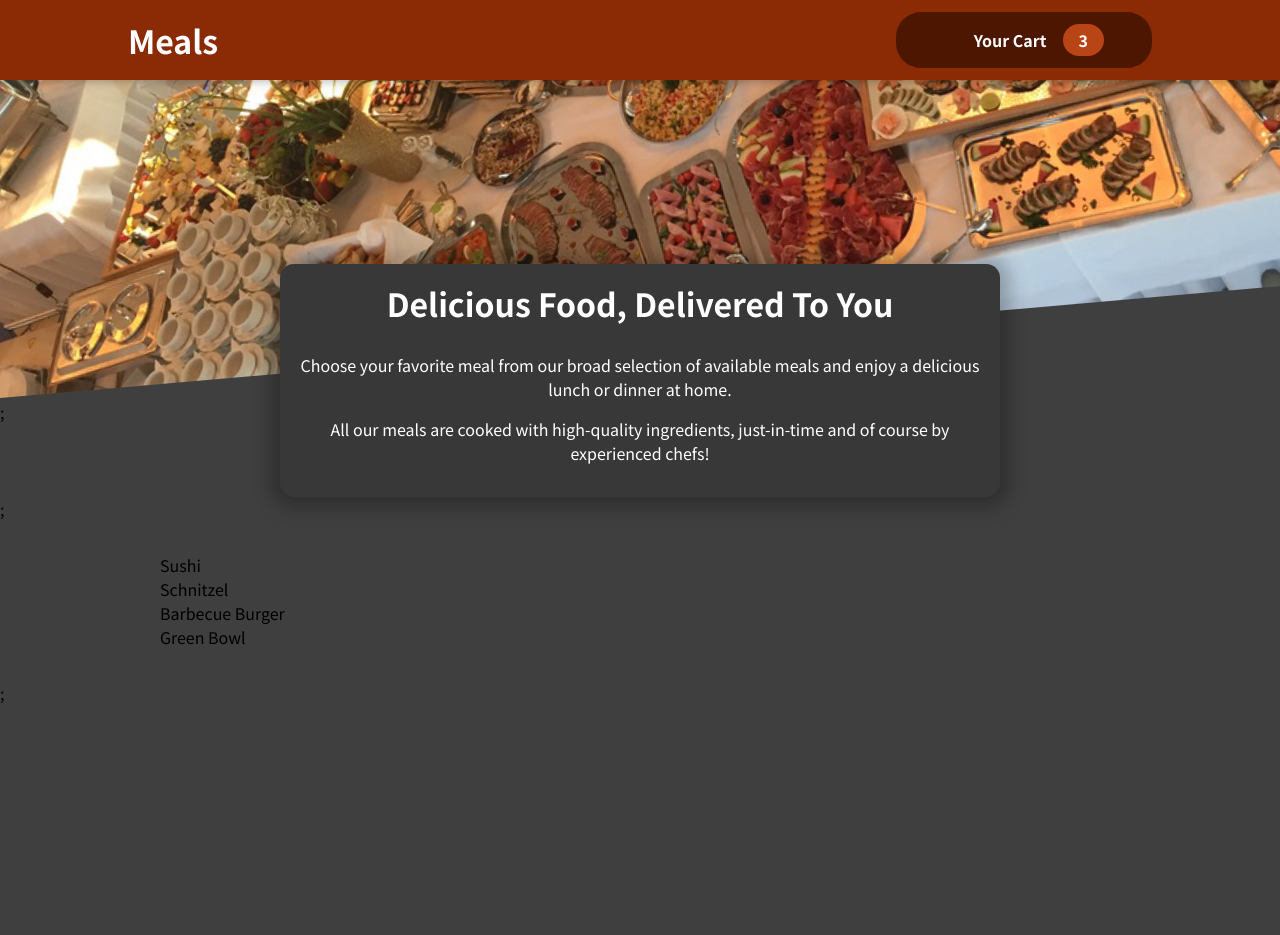
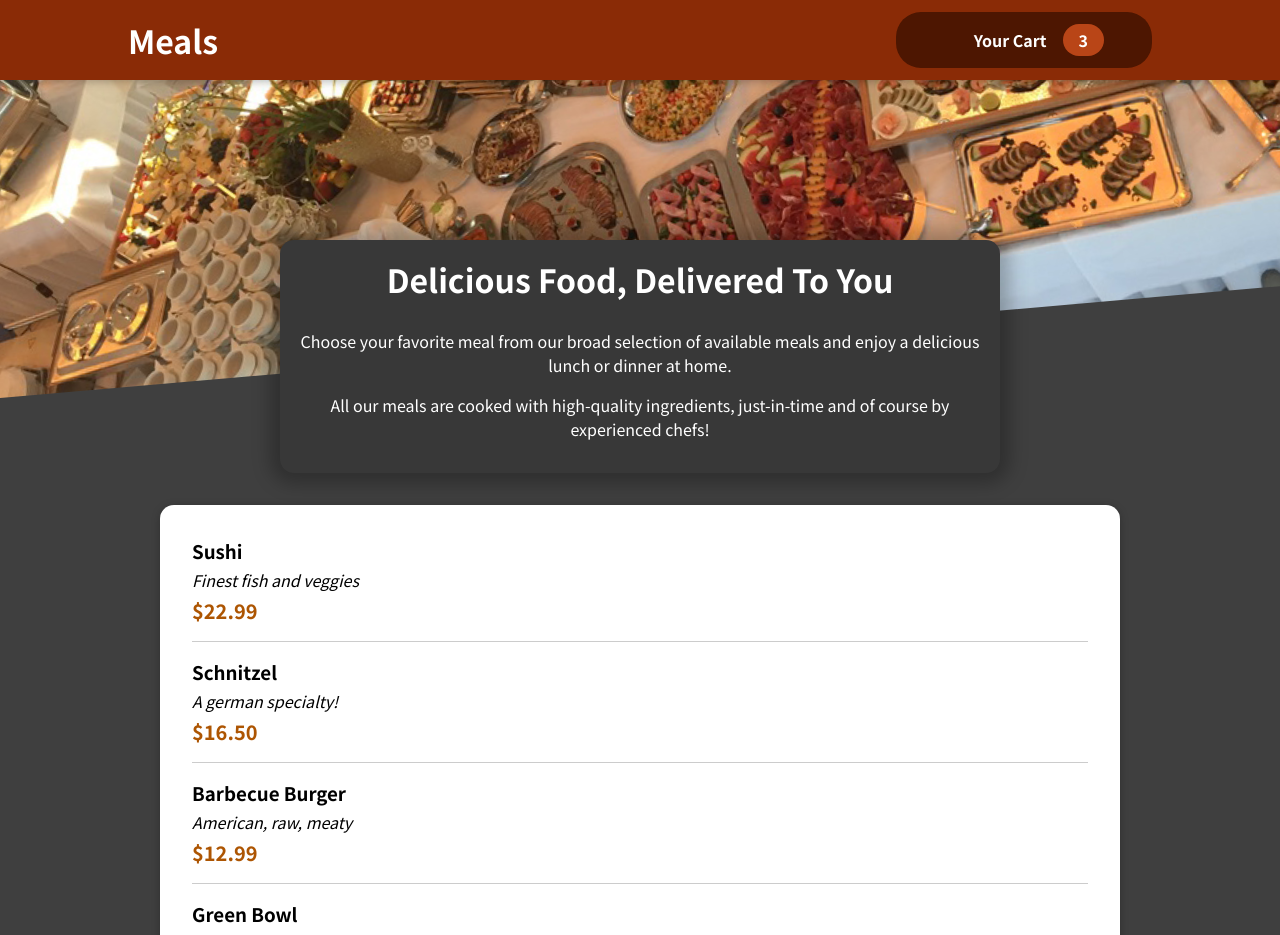
Before and after one commit to PhilipZi/food-order-app, a React (Create React App) app: page / in a window 1280 px wide. Shown: the top 935 px of the page. Before the commit the page ends 800 px from the top, so only its background shows below. Built offline with nearby package versions, Linux system fonts and the light colour scheme; some icons are missing.

Commit message:
add mealitem component add meal-item-form component add card component

```diff
--- a/src/App.js
+++ b/src/App.js
@@ -6,7 +6,7 @@
 function App() {
   return (
     <Fragment>
-      <Header />;
+      <Header />
       <main>
         <Meals />
       </main>
--- a/src/components/Meals/AvailableMeals.js
+++ b/src/components/Meals/AvailableMeals.js
@@ -1,6 +1,9 @@
 import React from "react";
 
 import classes from "./AvailableMeals.module.css";
+
+import MealItem from "./MealItem";
+import Card from "../UI/Card";
 
 const DUMMY_MEALS = [
   {
@@ -30,11 +33,20 @@
 ];
 
 function AvailableMeals() {
-  const mealsList = DUMMY_MEALS.map((meal) => <li>{meal.name}</li>);
+  const mealsList = DUMMY_MEALS.map((meal) => (
+    <MealItem
+      key={meal.id}
+      meatName={meal.name}
+      meatDescription={meal.description}
+      meatPrice={meal.price}
+    />
+  ));
 
   return (
     <section className={classes.meals}>
-      <ul>{mealsList}</ul>
+      <Card>
+        <ul>{mealsList}</ul>
+      </Card>
     </section>
   );
 }
--- /dev/null
+++ b/src/components/Meals/MealItem.js
@@ -0,0 +1,22 @@
+import React from "react";
+
+import classes from "./MealItem.module.css";
+import MealItemForm from "./MealItemForm";
+
+function MealItem(props) {
+  const price = `$${props.meatPrice.toFixed(2)}`;
+
+  return (
+    <li className={classes.meal}>
+      <div>
+        <h3>{props.meatName}</h3>
+        <div className={classes.description}>{props.meatDescription}</div>
+        <div className={classes.price}>{price}</div>
+      </div>
+      <div>
+        <MealItemForm />
+      </div>
+    </li>
+  );
+}
+export default MealItem;
--- /dev/null
+++ b/src/components/Meals/MealItem.module.css
@@ -0,0 +1,22 @@
+.meal {
+  display: flex;
+  justify-content: space-between;
+  margin: 1rem;
+  padding-bottom: 1rem;
+  border-bottom: 1px solid #ccc;
+}
+
+.meal h3 {
+  margin: 0 0 0.25rem 0;
+}
+
+.description {
+  font-style: italic;
+}
+
+.price {
+  margin-top: 0.25rem;
+  font-weight: bold;
+  color: #ad5502;
+  font-size: 1.25rem;
+}
--- /dev/null
+++ b/src/components/Meals/MealItemForm.js
@@ -0,0 +1,8 @@
+import React from "react";
+
+import classes from "./MealItemForm.module.css";
+
+function MealItemForm(props) {
+  return;
+}
+export default MealItemForm;
--- /dev/null
+++ b/src/components/Meals/MealItemForm.module.css
@@ -0,0 +1,20 @@
+.form {
+  text-align: right;
+}
+
+.form button {
+  font: inherit;
+  cursor: pointer;
+  background-color: #8a2b06;
+  border: 1px solid #8a2b06;
+  color: white;
+  padding: 0.25rem 2rem;
+  border-radius: 20px;
+  font-weight: bold;
+}
+
+.form button:hover,
+.form button:active {
+  background-color: #641e03;
+  border-color: #641e03;
+}
--- a/src/components/Meals/Meals.js
+++ b/src/components/Meals/Meals.js
@@ -6,8 +6,8 @@
 function Meals() {
   return (
     <React.Fragment>
-      <MealsSummary />;
-      <AvailableMeals />;
+      <MealsSummary />
+      <AvailableMeals />
     </React.Fragment>
   );
 }
--- /dev/null
+++ b/src/components/UI/Card.js
@@ -0,0 +1,9 @@
+import React from "react";
+
+import classes from "./Card.module.css";
+
+function Card(props) {
+  return <div className={classes.card}>{props.children}</div>;
+}
+
+export default Card;
--- /dev/null
+++ b/src/components/UI/Card.module.css
@@ -0,0 +1,6 @@
+.card {
+  padding: 1rem;
+  box-shadow: 0 2px 8px rgba(0, 0, 0, 0.25);
+  border-radius: 14px;
+  background-color: white;
+}
```
